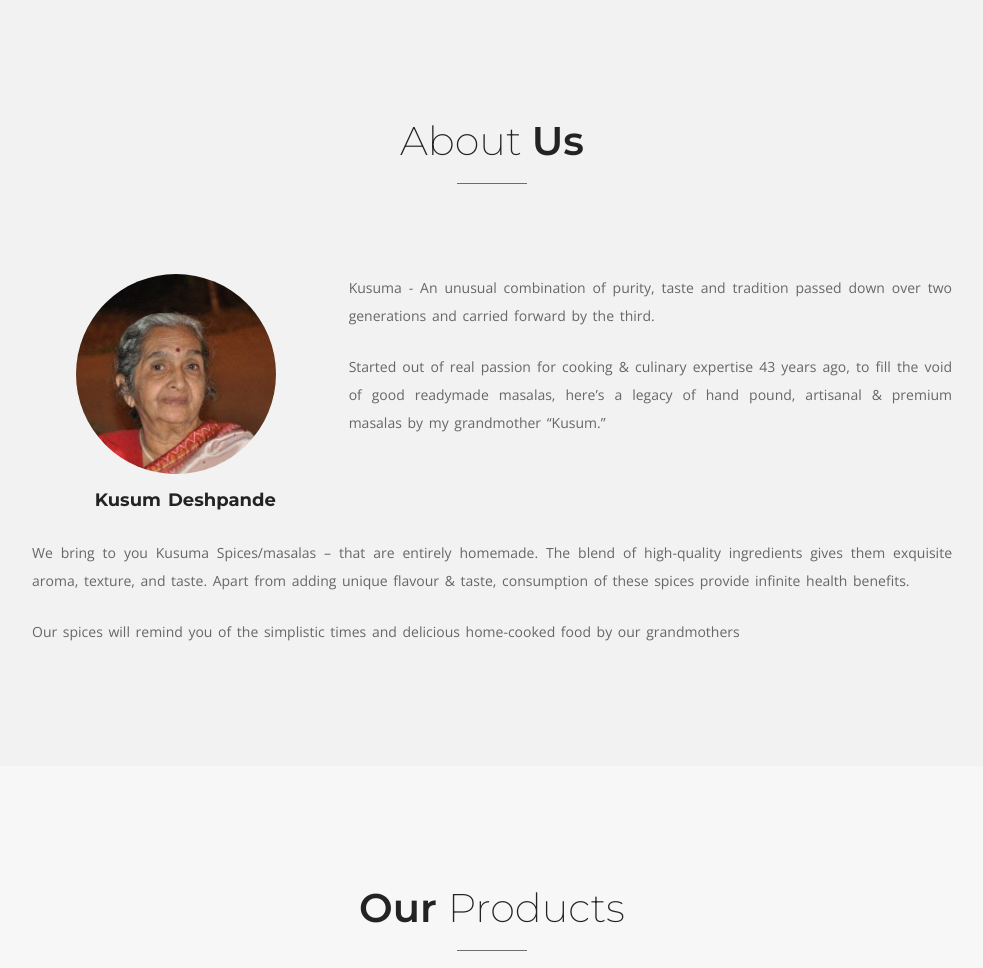
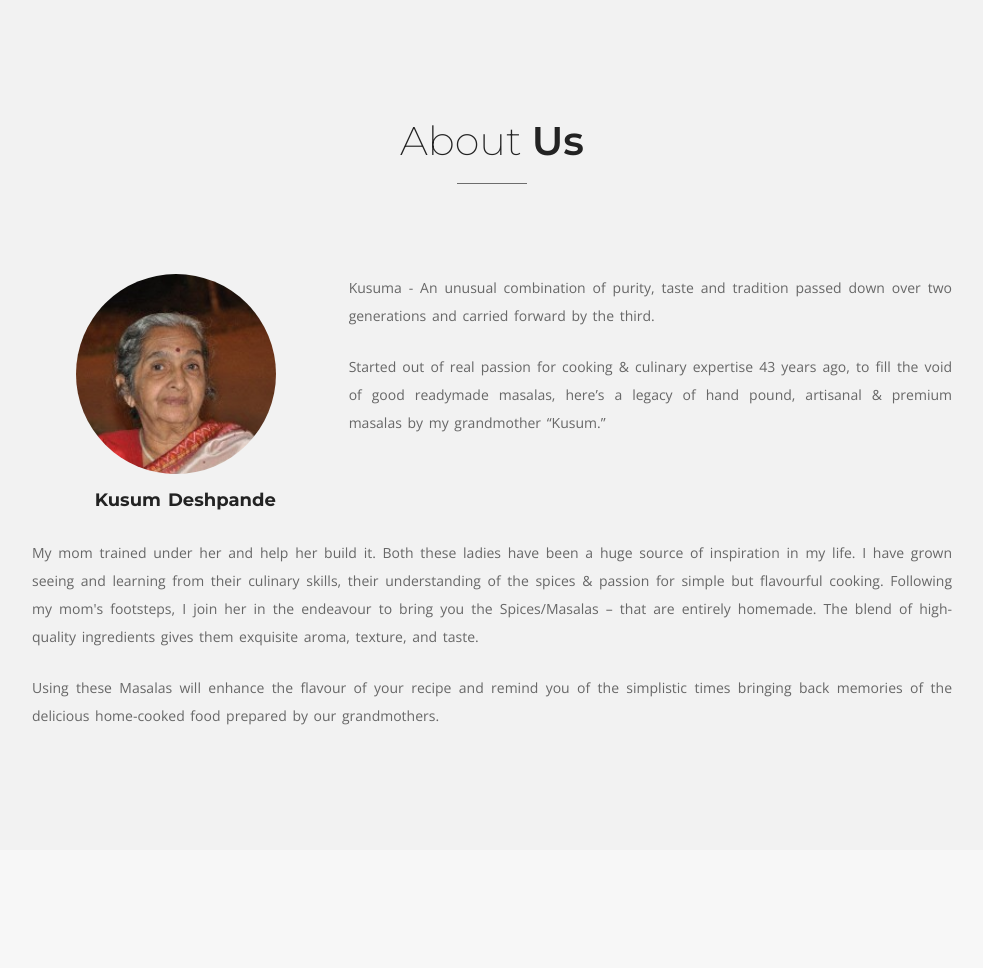
Before and after one commit to cosmosdsilva93/kusumaspices.com, a Laravel app: page / in a window 1280 px wide. Shown: the part 1216-2184 px from the top of the page, without its empty margins (148-1131 px from the left). Run offline with Laravel 8, Linux system fonts and the light colour scheme.

Commit message:
made some responsiveness fixes, updated the About Us content and temporarily removed the back btn

```diff
--- a/public/css/style.css
+++ b/public/css/style.css
@@ -1934,7 +1934,7 @@
     rgba(0, 0, 0, 0.7)
   ), url("../images/site-images/testimonials.jpg");
     background-position: center;
-    background-attachment: fixed;
+    /*background-attachment: fixed;*/
     background-repeat: no-repeat;
     background-size: cover;
 }
@@ -3877,6 +3877,9 @@
     #products-page .navbar-collapse{
         display: none !important;
     }
+    /*#home-page > .menu-img .img{
+        height: 270px !important;
+    }*/
 
 }
 
--- a/resources/views/home/index.blade.php
+++ b/resources/views/home/index.blade.php
@@ -431,11 +431,11 @@
                     <div class="row">
                         <div class="col-md-12 col-sm-12 col-xs-12">
                             <p class="default_text open_sans default_text_light" style="text-align: justify;">
-                                We bring to you Kusuma Spices/masalas – that are entirely homemade. The blend of high-quality ingredients gives them exquisite aroma, texture, and taste. Apart from adding unique flavour & taste, consumption of these spices provide infinite health benefits.
+                                My mom trained under her and help her build it. Both these ladies have been a huge source of inspiration in my life. I have grown seeing and learning from their culinary skills, their understanding of the spices & passion for simple but flavourful cooking. Following my mom's footsteps, I join her in the endeavour to bring you the Spices/Masalas – that are entirely homemade. The blend of high-quality ingredients gives them exquisite aroma, texture, and taste.
                             </p>
                             <br>
                             <p class="default_text open_sans default_text_light" style="text-align: justify;">
-                                Our spices will remind you of the simplistic times and delicious home-cooked food by our grandmothers
+                                Using these Masalas will enhance the flavour of your recipe and remind you of the simplistic times bringing back memories of the delicious home-cooked food prepared by our grandmothers.
                             </p>
                         </div>
                     </div>
@@ -645,7 +645,7 @@
 
                                             <div class="menu-img">
 
-                                                <img src="images/site-images/categories/blended-spices.jpg" >
+                                                <img src="images/site-images/categories/blended-spices.jpg" height="265px" >
 
                                             </div>
 
@@ -669,7 +669,7 @@
 
                                             <div class="menu-img">
 
-                                                <img src="images/site-images/categories/snack-mix.jpg">
+                                                <img src="images/site-images/categories/snack-mix.jpg" height="265px">
 
                                             </div>
 
--- a/resources/views/home/products.blade.php
+++ b/resources/views/home/products.blade.php
@@ -100,9 +100,9 @@
 
             <nav class="navbar navbar-fixed-top green shrink" style="">
                 <div class="container-fluid">
-                    <a href="{{ url('/') }}" title="Back" id="back-bttn" class="hidden-md hidden-lg" style="float: right;padding-top: 10px;">
+                    <!-- <a href="{{ url('/') }}" title="Back" id="back-bttn" class="" style="float: right;padding-top: 10px;">
                             <button type="button" class="btn btn-success" style="background-color: #f15927;border-color: #f15927; border-radius: 50px;">Back</button>
-                    </a>
+                    </a> -->
                     <div class="container">
                         <div class="navbar-header" style="top:-25%;">
                             <a class="navbar-brand" href="{{ url('/') }}"><img src="{{ asset('images/site-images/logo.png') }}" alt="logo" style="width:102px;"></a>
```
